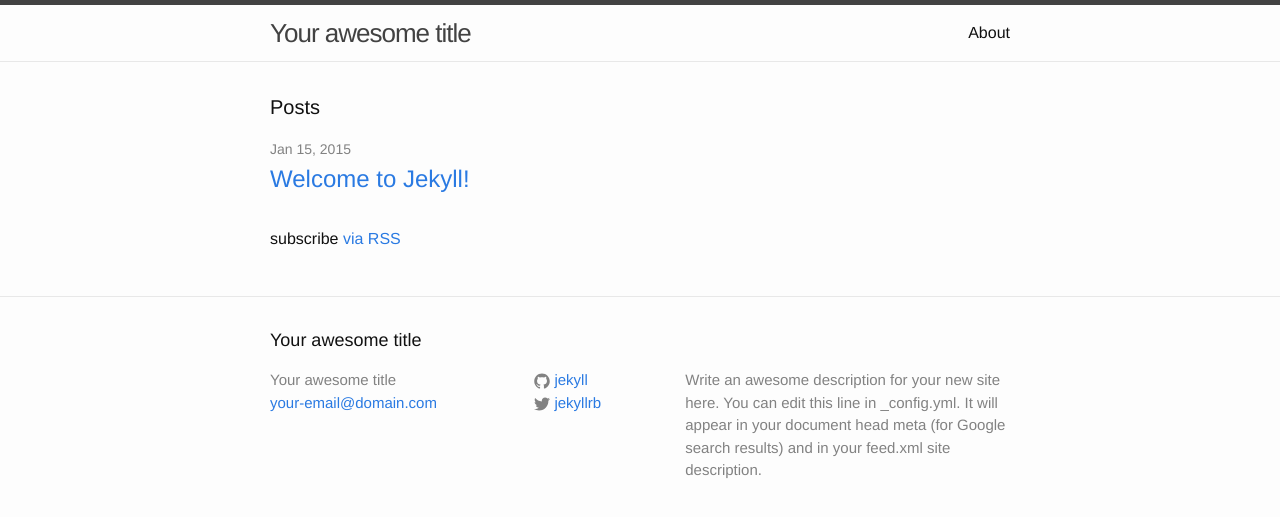
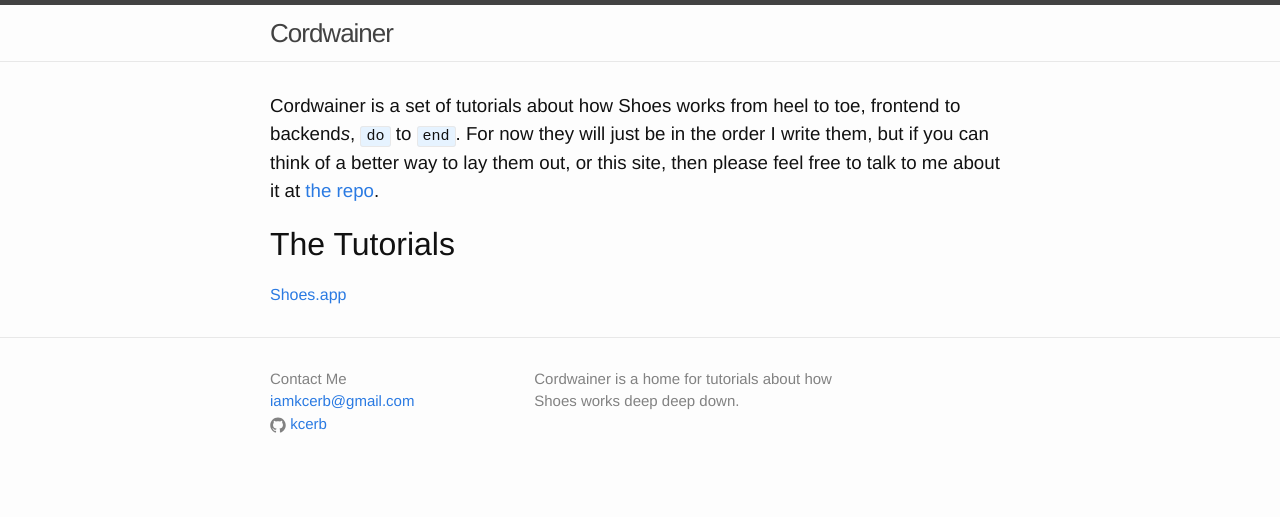
Before and after one commit to KCErb/cordwainer, a Jekyll site: the page built from index.html, in a window 1280 px wide. Shown: the top 517 px of the page. Built offline with Jekyll 4.4.1, drawn with Linux system fonts in a browser that asks for light colours; Markdown is read by kramdown in place of the engine named in the settings.

Commit message:
got the basic site structure working

```diff
--- a/_config.yml
+++ b/_config.yml
@@ -1,14 +1,10 @@
 # Site settings
-title: Your awesome title
-email: your-email@domain.com
-description: > # this means to ignore newlines until "baseurl:"
-  Write an awesome description for your new site here. You can edit this
-  line in _config.yml. It will appear in your document head meta (for
-  Google search results) and in your feed.xml site description.
+title: Cordwainer
+email: iamkcerb@gmail.com
+description: Cordwainer is a home for tutorials about how Shoes works deep deep down.
 baseurl: '/cordwainer'
 url: "http://yourdomain.com" # the base hostname & protocol for your site
-twitter_username: jekyllrb
-github_username:  jekyll
+github_username:  kcerb
 
 # Build settings
-markdown: kramdown
+markdown: redcarpet
--- a/_includes/footer.html
+++ b/_includes/footer.html
@@ -2,19 +2,12 @@
 
   <div class="wrapper">
 
-    <h2 class="footer-heading">{{ site.title }}</h2>
 
     <div class="footer-col-wrapper">
       <div class="footer-col  footer-col-1">
         <ul class="contact-list">
-          <li>{{ site.title }}</li>
+          <li>Contact Me</li>
           <li><a href="mailto:{{ site.email }}">{{ site.email }}</a></li>
-        </ul>
-      </div>
-
-      <div class="footer-col  footer-col-2">
-        <ul class="social-media-list">
-          {% if site.github_username %}
           <li>
             <a href="https://github.com/{{ site.github_username }}">
               <span class="icon  icon--github">
@@ -26,22 +19,6 @@
               <span class="username">{{ site.github_username }}</span>
             </a>
           </li>
-          {% endif %}
-
-          {% if site.twitter_username %}
-          <li>
-            <a href="https://twitter.com/{{ site.twitter_username }}">
-              <span class="icon  icon--twitter">
-                <svg viewBox="0 0 16 16">
-                  <path fill="#828282" d="M15.969,3.058c-0.586,0.26-1.217,0.436-1.878,0.515c0.675-0.405,1.194-1.045,1.438-1.809
-                  c-0.632,0.375-1.332,0.647-2.076,0.793c-0.596-0.636-1.446-1.033-2.387-1.033c-1.806,0-3.27,1.464-3.27,3.27 c0,0.256,0.029,0.506,0.085,0.745C5.163,5.404,2.753,4.102,1.14,2.124C0.859,2.607,0.698,3.168,0.698,3.767 c0,1.134,0.577,2.135,1.455,2.722C1.616,6.472,1.112,6.325,0.671,6.08c0,0.014,0,0.027,0,0.041c0,1.584,1.127,2.906,2.623,3.206 C3.02,9.402,2.731,9.442,2.433,9.442c-0.211,0-0.416-0.021-0.615-0.059c0.416,1.299,1.624,2.245,3.055,2.271 c-1.119,0.877-2.529,1.4-4.061,1.4c-0.264,0-0.524-0.015-0.78-0.046c1.447,0.928,3.166,1.469,5.013,1.469 c6.015,0,9.304-4.983,9.304-9.304c0-0.142-0.003-0.283-0.009-0.423C14.976,4.29,15.531,3.714,15.969,3.058z"/>
-                </svg>
-              </span>
-
-              <span class="username">{{ site.twitter_username }}</span>
-            </a>
-          </li>
-          {% endif %}
         </ul>
       </div>
 
--- a/_includes/header.html
+++ b/_includes/header.html
@@ -13,13 +13,6 @@
         </svg>
       </a>
 
-      <div class="trigger">
-        {% for page in site.pages %}
-          {% if page.title %}
-          <a class="page-link" href="{{ page.url | prepend: site.baseurl }}">{{ page.title }}</a>
-          {% endif %}
-        {% endfor %}
-      </div>
     </nav>
 
   </div>
--- a/_sass/_base.scss
+++ b/_sass/_base.scss
@@ -130,7 +130,7 @@
     font-size: 15px;
     border: 1px solid $grey-color-light;
     border-radius: 3px;
-    background-color: #eef;
+    background-color: #e6f3ff;
 }
 
 code {
--- a/index.html
+++ b/index.html
@@ -4,20 +4,23 @@
 
 <div class="home">
 
-  <h1 class="page-heading">Posts</h1>
+<h3>
+  Cordwainer is a set of tutorials about how Shoes works from heel to toe, frontend to backend<i>s</i>, <code>do</code> to <code>end</code>.
+  For now they will just be in the order I write them, but if you can think of a better way to lay them out, or this site, then please feel free to talk to me about it at <a href="https://github.com/KCErb/cordwainer">the repo</a>.
+</h3>
 
-  <ul class="post-list">
-    {% for post in site.posts %}
-      <li>
-        <span class="post-meta">{{ post.date | date: "%b %-d, %Y" }}</span>
+<h1>
+  The Tutorials
+</h1>
 
-        <h2>
-          <a class="post-link" href="{{ post.url | prepend: site.baseurl }}">{{ post.title }}</a>
-        </h2>
-      </li>
-    {% endfor %}
-  </ul>
-
-  <p class="rss-subscribe">subscribe <a href="{{ "/feed.xml" | prepend: site.baseurl }}">via RSS</a></p>
+<div class="trigger">
+  {% for page in site.pages %}
+  {% if page.title %}
+  <div>
+    <a class="page-link" href="{{ page.url | prepend: site.baseurl }}">{{ page.title }}</a>
+  </div>
+  {% endif %}
+  {% endfor %}
+</div>
 
 </div>
```
Also changed, not shown: _pages/about.md (added, +15 -0 lines), about.md (deleted, +0 -11 lines), tutorials/shoes_app.md (added, +14 -0 lines), README.md.
